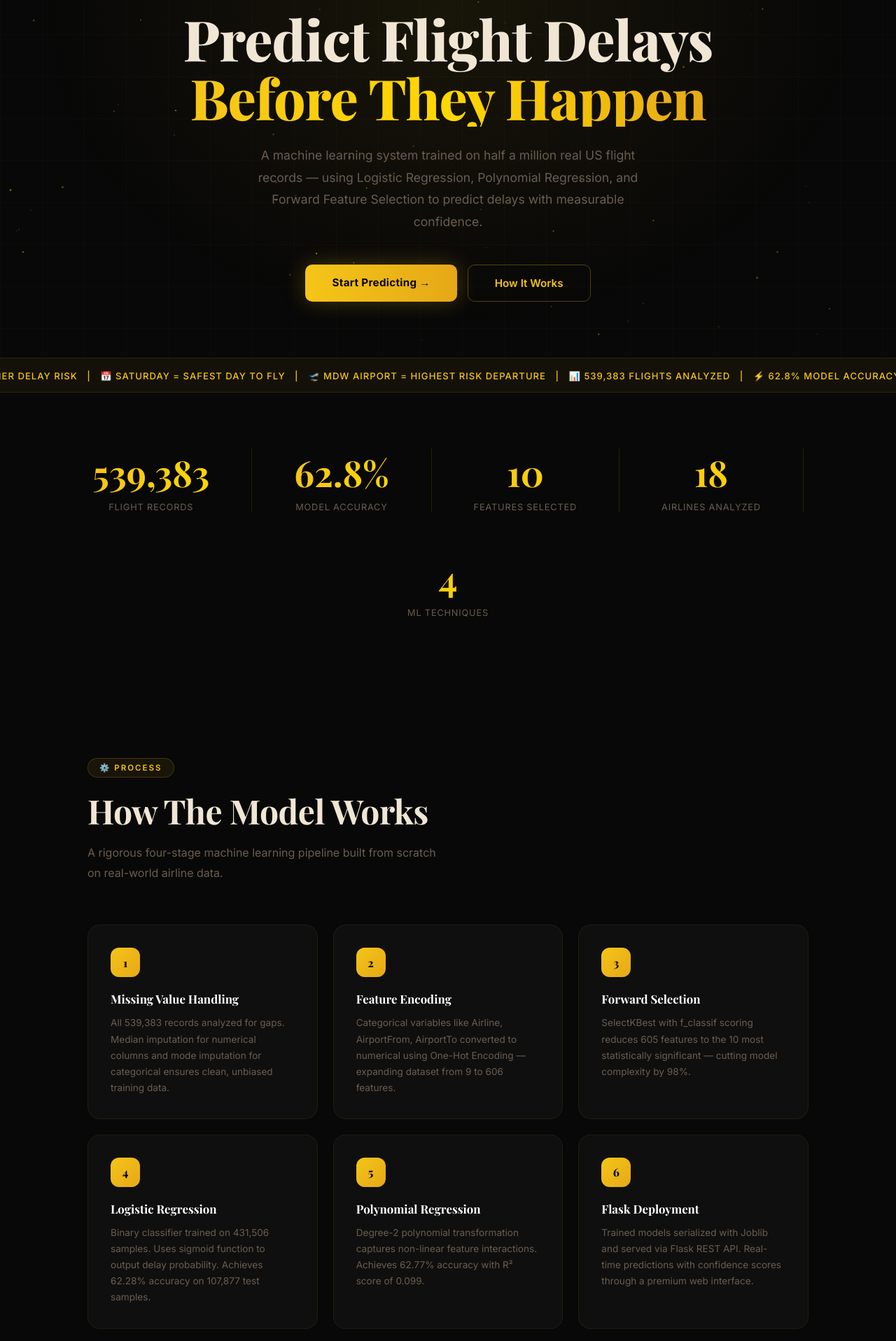
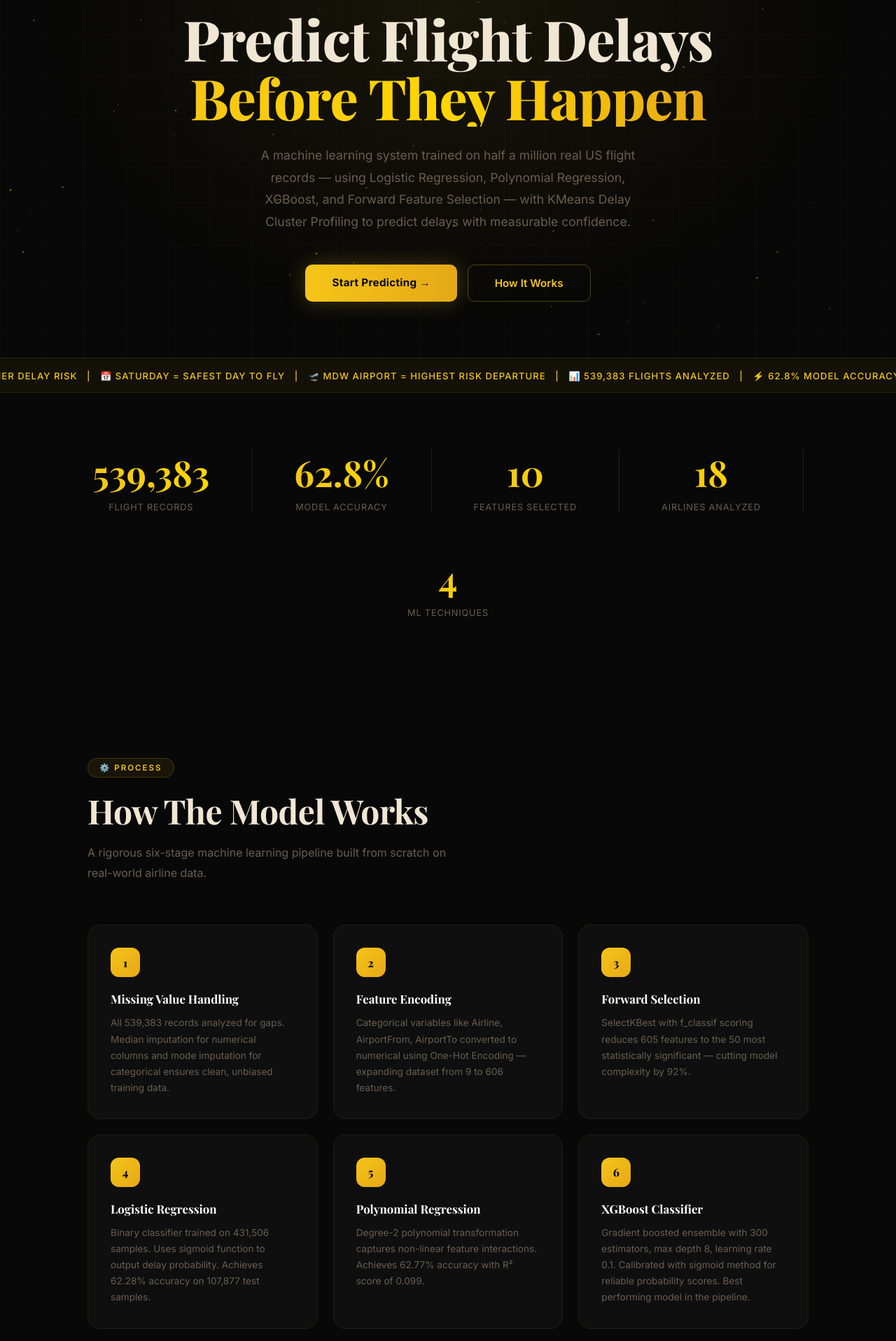
Before and after one commit to riya18-maker/FlightDelayPredictor, a Flask app: page / in a window 1280 px wide. Shown: the part 311-2227 px from the top of the page at 70% size. Run offline with Flask 3, Linux system fonts and the light colour scheme; parts of the project's set-up code (start-up, migrations or seed data) failed here and were passed over.

Commit message:
UI updates

```diff
--- a/templates/index.html
+++ b/templates/index.html
@@ -1026,7 +1026,7 @@
             Predict Flight Delays
             <span class="gold-text">Before They Happen</span>
         </h1>
-        <p>A machine learning system trained on half a million real US flight records — using Logistic Regression, Polynomial Regression, and Forward Feature Selection to predict delays with measurable confidence.</p>
+        <p>A machine learning system trained on half a million real US flight records — using Logistic Regression, Polynomial Regression, XGBoost, and Forward Feature Selection — with KMeans Delay Cluster Profiling to predict delays with measurable confidence.</p>
         <div class="hero-buttons">
             <a href="#predictor" class="btn-primary">Start Predicting →</a>
             <a href="#how" class="btn-outline">How It Works</a>
@@ -1037,7 +1037,7 @@
 <!-- TICKER -->
 <div class="ticker">
     <div class="ticker-inner">
-        ✈ SOUTHWEST AIRLINES · HIGHEST DELAY RATE &nbsp;&nbsp;|&nbsp;&nbsp; ⏰ LATER FLIGHTS = HIGHER DELAY RISK &nbsp;&nbsp;|&nbsp;&nbsp; 📅 SATURDAY = SAFEST DAY TO FLY &nbsp;&nbsp;|&nbsp;&nbsp; 🛫 MDW AIRPORT = HIGHEST RISK DEPARTURE &nbsp;&nbsp;|&nbsp;&nbsp; 📊 539,383 FLIGHTS ANALYZED &nbsp;&nbsp;|&nbsp;&nbsp; ⚡ 62.8% MODEL ACCURACY &nbsp;&nbsp;|&nbsp;&nbsp; 🔬 605 FEATURES REDUCED TO 10 &nbsp;&nbsp;|&nbsp;&nbsp;
+        ✈ SOUTHWEST AIRLINES · HIGHEST DELAY RATE &nbsp;&nbsp;|&nbsp;&nbsp; ⏰ LATER FLIGHTS = HIGHER DELAY RISK &nbsp;&nbsp;|&nbsp;&nbsp; 📅 SATURDAY = SAFEST DAY TO FLY &nbsp;&nbsp;|&nbsp;&nbsp; 🛫 MDW AIRPORT = HIGHEST RISK DEPARTURE &nbsp;&nbsp;|&nbsp;&nbsp; 📊 539,383 FLIGHTS ANALYZED &nbsp;&nbsp;|&nbsp;&nbsp; ⚡ 62.8% MODEL ACCURACY &nbsp;&nbsp;|&nbsp;&nbsp; 🔬 605 FEATURES REDUCED TO 50 &nbsp;&nbsp;|&nbsp;&nbsp;
         ✈ SOUTHWEST AIRLINES · HIGHEST DELAY RATE &nbsp;&nbsp;|&nbsp;&nbsp; ⏰ LATER FLIGHTS = HIGHER DELAY RISK &nbsp;&nbsp;|&nbsp;&nbsp; 📅 SATURDAY = SAFEST DAY TO FLY &nbsp;&nbsp;|&nbsp;&nbsp; 🛫 MDW AIRPORT = HIGHEST RISK DEPARTURE &nbsp;&nbsp;|&nbsp;&nbsp; 📊 539,383 FLIGHTS ANALYZED &nbsp;&nbsp;|&nbsp;&nbsp; ⚡ 62.8% MODEL ACCURACY &nbsp;&nbsp;|&nbsp;&nbsp; 🔬 605 FEATURES REDUCED TO 10 &nbsp;&nbsp;|&nbsp;&nbsp;
     </div>
 </div>
@@ -1074,7 +1074,7 @@
 <div class="section fade-up" id="how">
     <div class="section-label">⚙️ Process</div>
     <h2>How The Model Works</h2>
-    <p class="desc">A rigorous four-stage machine learning pipeline built from scratch on real-world airline data.</p>
+    <p class="desc">A rigorous six-stage machine learning pipeline built from scratch on real-world airline data.</p>
     <div class="steps">
         <div class="step-card fade-up">
             <div class="step-number">1</div>
@@ -1089,7 +1089,7 @@
         <div class="step-card fade-up">
             <div class="step-number">3</div>
             <h3>Forward Selection</h3>
-            <p>SelectKBest with f_classif scoring reduces 605 features to the 10 most statistically significant — cutting model complexity by 98%.</p>
+            <p>SelectKBest with f_classif scoring reduces 605 features to the 50 most statistically significant — cutting model complexity by 92%.</p>
         </div>
         <div class="step-card fade-up">
             <div class="step-number">4</div>
@@ -1103,8 +1103,18 @@
         </div>
         <div class="step-card fade-up">
             <div class="step-number">6</div>
+            <h3>XGBoost Classifier</h3>
+            <p>Gradient boosted ensemble with 300 estimators, max depth 8, learning rate 0.1. Calibrated with sigmoid method for reliable probability scores. Best performing model in the pipeline.</p>
+        </div>
+        <div class="step-card fade-up">
+            <div class="step-number">7</div>
+            <h3>Delay Cluster Profiling</h3>
+            <p>KMeans clustering (k=3) groups flights into Low Risk, Moderate Risk, and High Risk delay profiles — revealing hidden patterns across routes, airlines, and departure times.</p>
+        </div>
+        <div class="step-card fade-up">
+            <div class="step-number">8</div>
             <h3>Flask Deployment</h3>
-            <p>Trained models serialized with Joblib and served via Flask REST API. Real-time predictions with confidence scores through a premium web interface.</p>
+            <p>All models serialized with Joblib and served via Flask REST API. Real-time predictions with confidence scores and cluster profiling through a live web interface.</p>
         </div>
     </div>
 </div>
@@ -1181,7 +1191,7 @@
     <div class="performance-inner">
         <div class="section-label fade-up">📊 Evaluation</div>
         <h2 class="fade-up" style="font-family:'Playfair Display',serif; font-size:3em; font-weight:700; margin-bottom:15px;">Model Performance</h2>
-        <p class="fade-up" style="color:var(--muted); max-width:520px; line-height:1.8; font-size:0.95em; margin-bottom:0;">Detailed evaluation metrics for both Logistic Regression and Polynomial Regression models.</p>
+        <p class="fade-up" style="color:var(--muted); max-width:520px; line-height:1.8; font-size:0.95em; margin-bottom:0;">Detailed evaluation metrics for Logistic Regression, Polynomial Regression, and XGBoost models.</p>
         <div class="perf-grid">
             <div class="perf-card fade-up">
                 <h3>Logistic Regression</h3>
@@ -1251,6 +1261,29 @@
                 </div>
             </div>
             <div class="perf-card fade-up">
+                <h3>XGBoost <span style="font-size:0.65em; color:var(--gold); background:rgba(245,197,24,0.1); padding:3px 10px; border-radius:20px; margin-left:8px;">Best Model</span></h3>
+                <div class="metric-row">
+                    <span class="metric-label">Accuracy</span>
+                    <div class="metric-bar-wrap"><div class="metric-bar" style="width:0%" data-width="65%"></div></div>
+                    <span class="metric-value">~65%</span>
+                </div>
+                <div class="metric-row">
+                    <span class="metric-label">Estimators</span>
+                    <div class="metric-bar-wrap"><div class="metric-bar" style="width:0%" data-width="100%"></div></div>
+                    <span class="metric-value">300</span>
+                </div>
+                <div class="metric-row">
+                    <span class="metric-label">Max Depth</span>
+                    <div class="metric-bar-wrap"><div class="metric-bar" style="width:0%" data-width="80%"></div></div>
+                    <span class="metric-value">8</span>
+                </div>
+                <div class="metric-row">
+                    <span class="metric-label">Features Used</span>
+                    <div class="metric-bar-wrap"><div class="metric-bar" style="width:0%" data-width="50%"></div></div>
+                    <span class="metric-value">50</span>
+                </div>
+            </div>
+            <div class="perf-card fade-up">
                 <h3>Forward Selection Results</h3>
                 <div class="metric-row">
                     <span class="metric-label">Airline_WN</span>
@@ -1285,7 +1318,7 @@
         <div class="dataset-grid">
             <div class="dataset-info fade-up">
                 <p>The dataset contains 539,383 real US domestic flight records sourced from Kaggle. It covers 18 airlines and hundreds of airports, capturing key flight attributes used to predict delay probability.</p>
-                <p>After One-Hot Encoding of categorical variables, the feature space expanded from 9 original columns to 606 — which Forward Selection then reduced to the 10 most predictive features.</p>
+                <p>After One-Hot Encoding of categorical variables, the feature space expanded from 9 original columns to 606 — which Forward Selection then reduced to the 50 most predictive features for XGBoost training.</p>
                 <div class="dataset-tags">
                     <span class="tag">539,383 Rows</span>
                     <span class="tag">9 Columns</span>
@@ -1423,6 +1456,13 @@
             <div class="result-box {% if 'DELAYED' in prediction %}result-delayed{% else %}result-ontime{% endif %}" id="result-box">
                 <div class="result-title">{{ prediction }}</div>
                 <div class="result-confidence">Prediction Confidence: <span>{{ confidence }}</span></div>
+                {% if false %}
+                <div style="margin-top:18px; padding:16px 20px; background:rgba(245,197,24,0.06); border:1px solid rgba(245,197,24,0.2); border-radius:12px;">
+                    <div style="font-size:0.78em; color:var(--gold); font-weight:700; letter-spacing:1px; text-transform:uppercase; margin-bottom:6px;">Delay Cluster Profile</div>
+                    <div style="font-family:'Playfair Display',serif; font-size:1.1em; font-weight:700; color:white; margin-bottom:6px;">{{ cluster_name }}</div>
+                    <div style="font-size:0.82em; color:var(--muted);">{{ cluster_desc }}</div>
+                </div>
+                {% endif %}
             </div>
             {% endif %}
         </div>
@@ -1463,7 +1503,7 @@
         <div class="insight-card fade-up">
             <div class="insight-icon">⚡</div>
             <h4>98% Feature Reduction</h4>
-            <p>Forward Selection cut 605 features to just 10 — dramatically reducing model complexity while preserving predictive accuracy.</p>
+            <p>Forward Selection cut 605 features to just 50 — reducing model complexity by 92% while preserving predictive accuracy for XGBoost.</p>.
         </div>
     </div>
 </div>
@@ -1538,8 +1578,8 @@
                 <div class="highlight">
                     <div class="highlight-icon">🔬</div>
                     <div class="highlight-text">
-                        <strong>4 Core ML Techniques</strong>
-                        Missing Value Handling, Forward Selection, Logistic Regression & Polynomial Regression.
+                        <strong>6 Core ML Techniques</strong>
+                        Missing Value Handling, Forward Selection, Logistic Regression, Polynomial Regression, XGBoost & Delay Cluster Profiling.
                     </div>
                 </div>
                 <div class="highlight">
@@ -1561,7 +1601,7 @@
                 <div class="about-stat-label">Prediction accuracy achieved</div>
             </div>
             <div class="about-stat">
-                <div class="about-stat-num">605→10</div>
+                <div class="about-stat-num">605→50</div>
                 <div class="about-stat-label">Features reduced by forward selection</div>
             </div>
             <div class="about-stat">
@@ -1582,7 +1622,7 @@
         <a href="#predictor">Predictor</a>
         <a href="#about">About</a>
     </div>
-    <div class="footer-copy">© 2026 SkyPredict · Python · Flask · Scikit-learn · 539K+ Records</div>
+    <div class="footer-copy">© 2026 SkyPredict · Powered by XGBoost · Flask · Scikit-learn · 539K+ Records</div>
 </footer>
 
 <script>
```
Also changed, not shown: confusion_matrix_xgb.png, model_comparison.png, templates/index_old.html (added), 5 other files.
